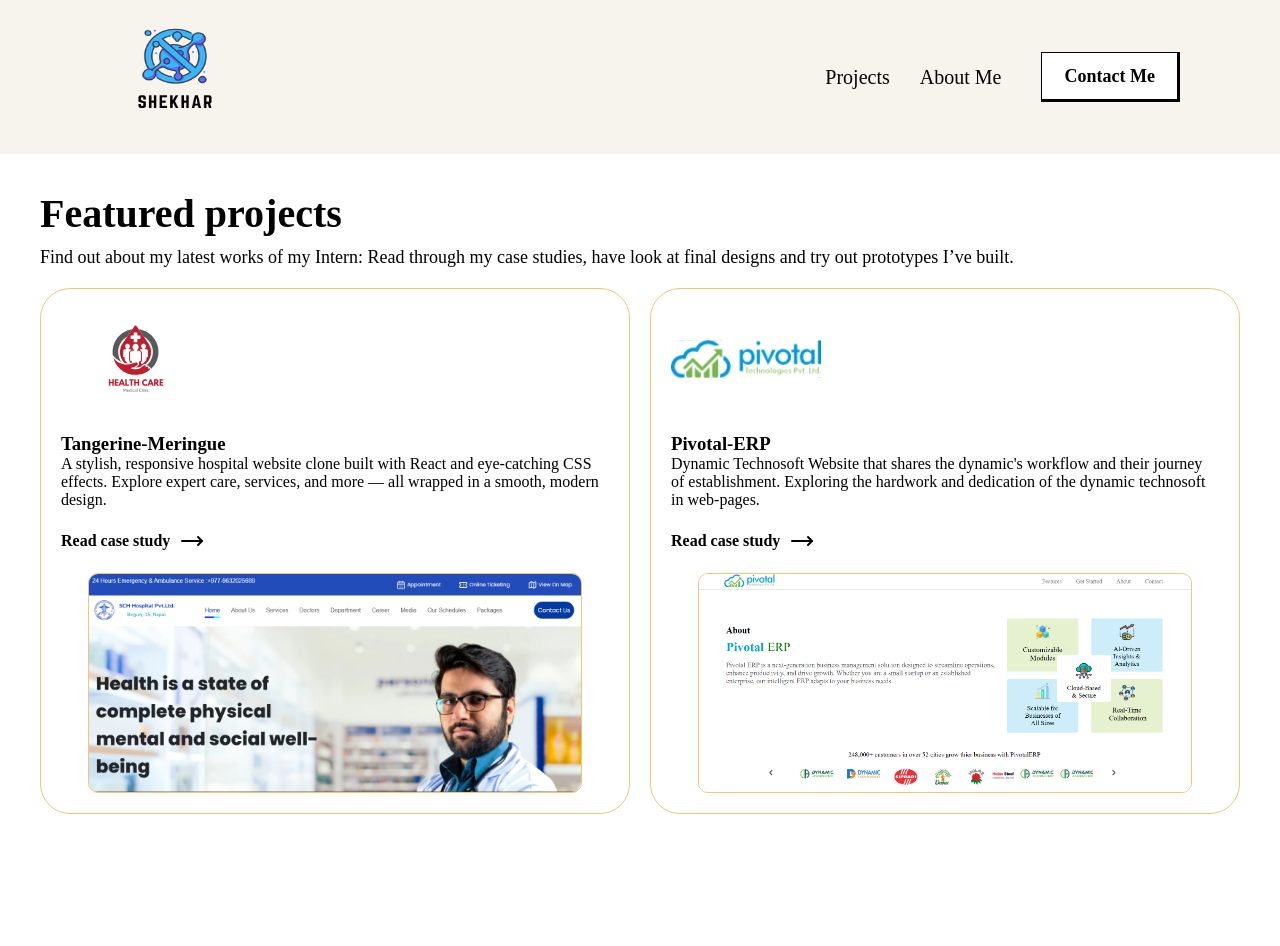
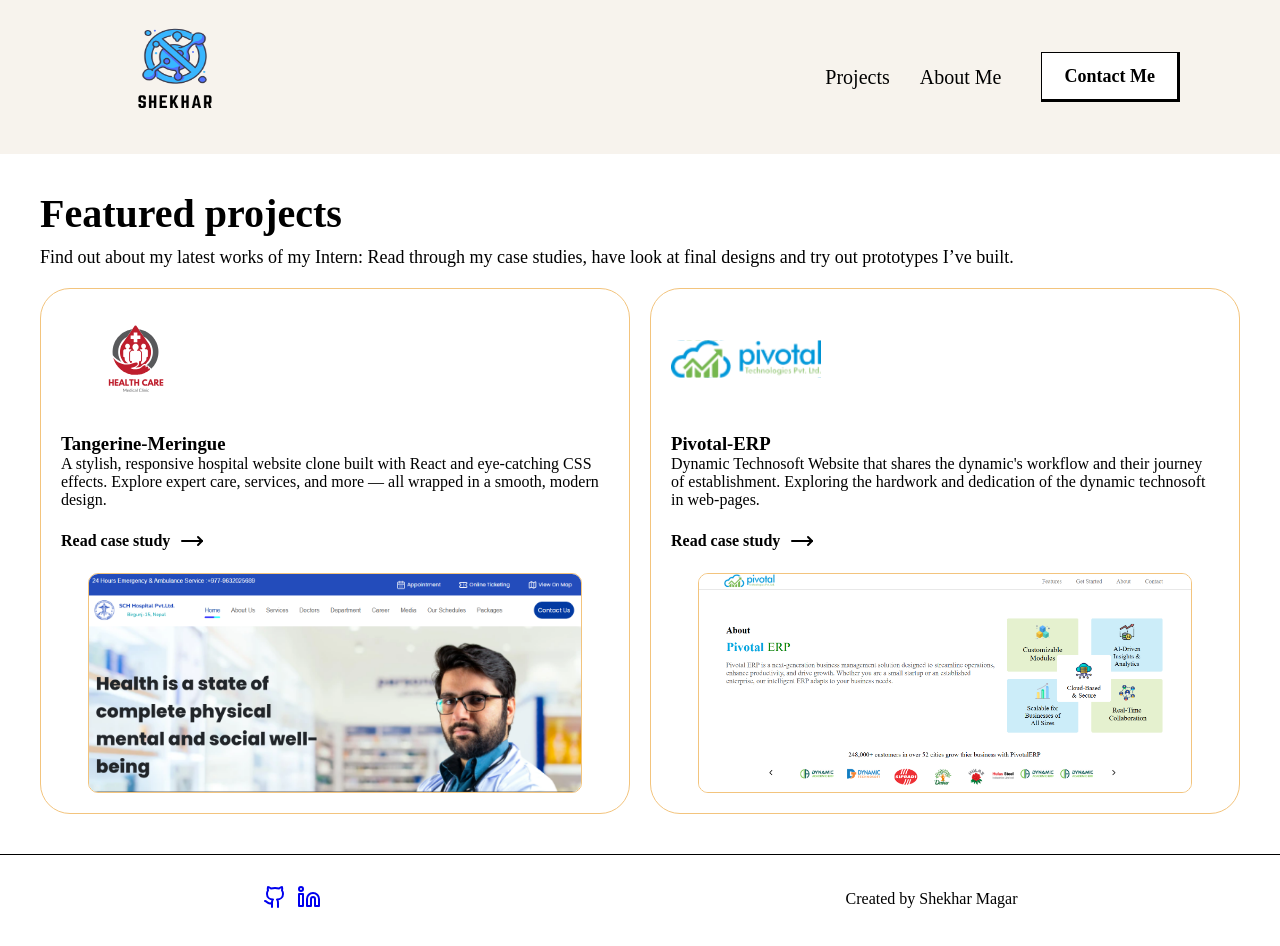
Before and after one commit to Sushey01/Shekhar, a React (Vite) app: page /projects in a window 1280 px wide. Shown: the top 946 px of the page. Before the commit the page ends 854 px from the top, so only its background shows below. Built offline with nearby package versions, Linux system fonts and the light colour scheme.

Commit message:
hudai-xa

```diff
--- a/src/App.jsx
+++ b/src/App.jsx
@@ -20,7 +20,6 @@ const App = () => {
             <HeroSection />
             <Quote />
             <FeaturedProject />
-            <Footer/>
           </>
         } />
         <Route path="/projects" element={<FeaturedProject />} />
@@ -28,6 +27,7 @@ const App = () => {
         <Route path="/pivotal" element={<Pivotal />} />
         <Route path="/tangerine" element={<Tangerine />} />
       </Routes>
+       <Footer/>
     </BrowserRouter>
   );
 };
--- a/src/components/Contact.css
+++ b/src/components/Contact.css
@@ -1,4 +1,5 @@
 .contact-container{
+
     display: flex;
     padding: 40px;
     width: 100%;
```
